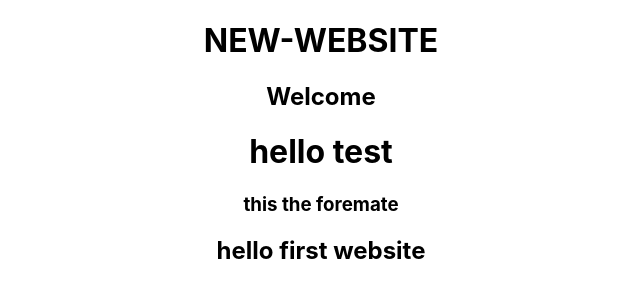
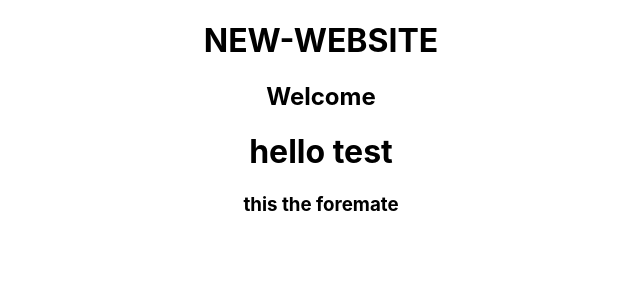
Before and after one commit to saurabhgola/testwebsite, a React (Create React App) app: page / in a window 1280 px wide. Shown: the top 300 px of the page, without its empty margins (319-959 px from the left). Built offline with nearby package versions, Linux system fonts and the light colour scheme.

Commit message:
test production

```diff
--- a/src/App.js
+++ b/src/App.js
@@ -8,7 +8,6 @@ function App() {
       <h2>Welcome</h2>
       <h1>hello test</h1>
       <h3>this the foremate</h3>
-      <h2>hello first website</h2>
     </div>
   </>
   );
```
